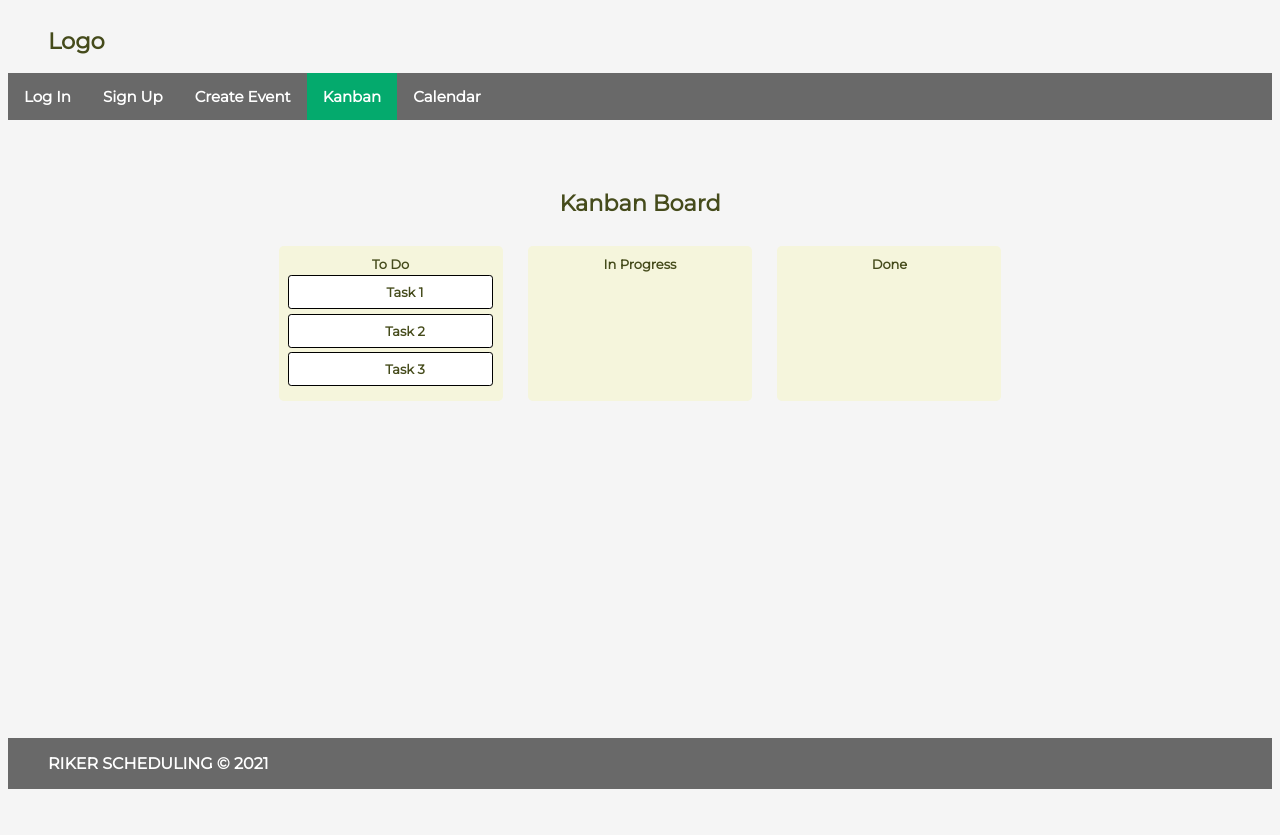
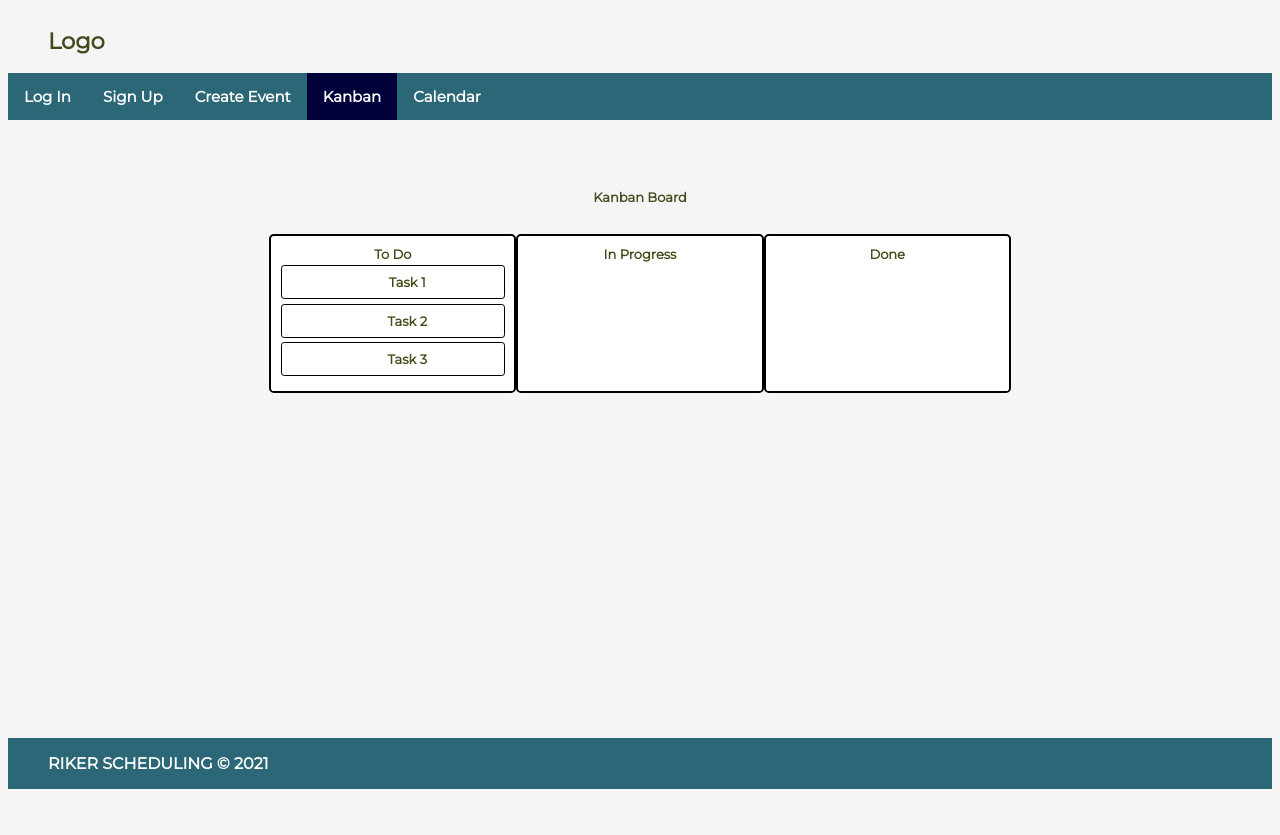
Before and after one commit to bulbularora/Team-Riker, a PHP site: page /kanban.html in a window 1280 px wide. Run offline with PHP 8.4, Linux system fonts and the light colour scheme.

Commit message:
update style.css

```diff
--- a/Code/style.css
+++ b/Code/style.css
@@ -62,7 +62,7 @@
     left: 0;
     bottom: 0;
     width: 100%;
-    background-color:dimgrey ;
+    background-color:#2b6777 ;
     color: white;
     margin-top: 80px;
 
@@ -97,22 +97,25 @@ input[type=submit] {
 }
 
 .kanban-heading-text {
-    font-size: 1.4rem;
+
     padding: 0.8rem 1.7rem;
     border-radius: 0.5rem;
     margin: 1rem;
 }
 
 #todo {
-    background-color: beige;
+    background-color: white;
+    border: solid black 2px;
 }
 
 #inprogress {
-    background-color: beige;
+    background-color: white;
+    border: solid black 2px;
 }
 
 #done {
-    background-color: beige;
+    background-color: white;
+    border: solid black 2px;
 }
 
 .kanban-block {
@@ -143,7 +146,7 @@ ul {
     margin: 0;
     padding: 0;
     overflow: hidden;
-    background-color: dimgrey;
+    background-color: #2b6777;
 }
 
 li {
@@ -163,7 +166,7 @@ li a:hover:not(.active) {
 }
 
 .active {
-    background-color: #04AA6D;
+    background-color: #00003b;
 }
 .foot{
     margin-left: 40px;
```
Also changed, not shown: other parts of Code/style.css (+14 -90 lines).
